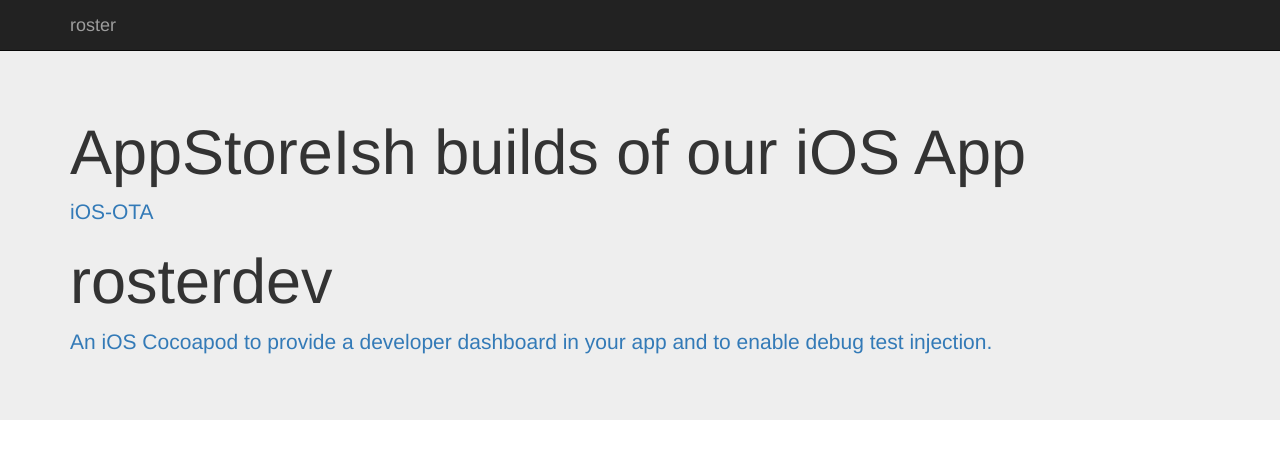
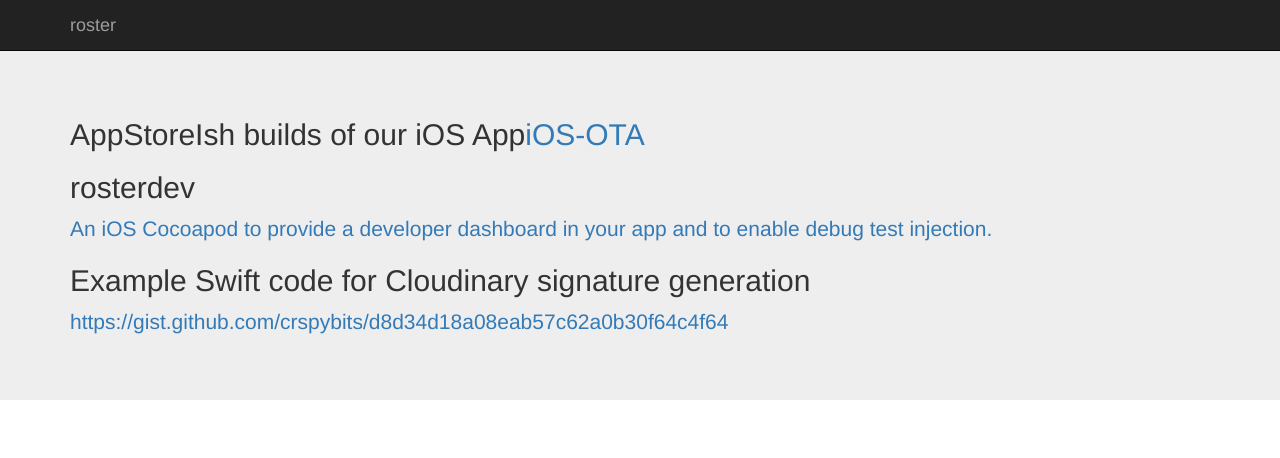
Before and after one commit to RosterHQ/rosterhq.git.io, a plain HTML site: page index.html in a window 1280 px wide. Drawn offline with nearby package versions, Linux system fonts and the light colour scheme.

Commit message:
Added Gist for cloudinary signature generation.

```diff
--- a/index.html
+++ b/index.html
@@ -76,10 +76,12 @@
     <!-- Main jumbotron for a primary marketing message or call to action -->
     <div class="jumbotron">
       <div class="container">
-        <h1>AppStoreIsh builds of our iOS App</h1>
+        <h2>AppStoreIsh builds of our iOS App</h12
         <p><a href="iOS-OTA">iOS-OTA</a></p>
-        <h1>rosterdev</h1>
+        <h2>rosterdev</h2>
         <p><a href="https://cocoapods.org/pods/rosterdev">An iOS Cocoapod to provide a developer dashboard in your app and to enable debug test injection.</a></p>
+        <h2>Example Swift code for Cloudinary signature generation</h2>
+        <p><a href="https://gist.github.com/crspybits/d8d34d18a08eab57c62a0b30f64c4f64">https://gist.github.com/crspybits/d8d34d18a08eab57c62a0b30f64c4f64</a></p>
       </div>
     </div>
 
```
